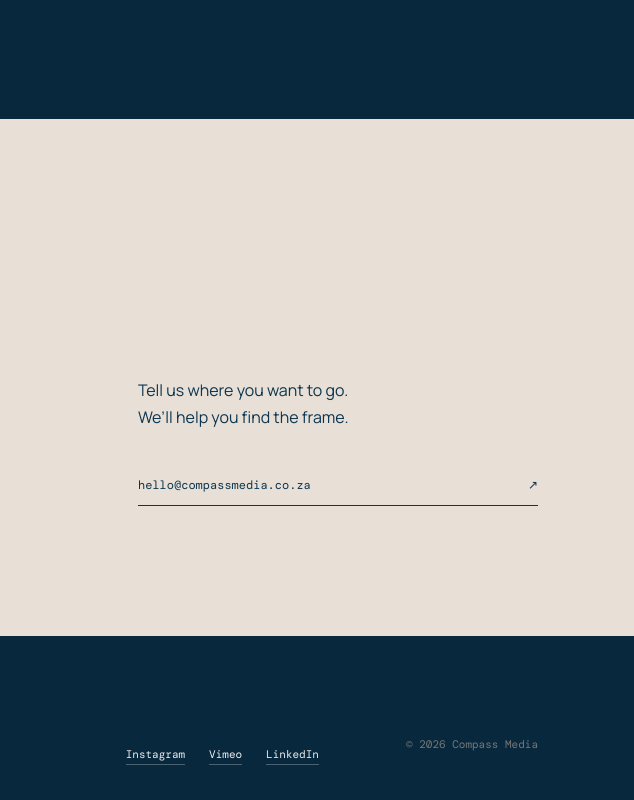
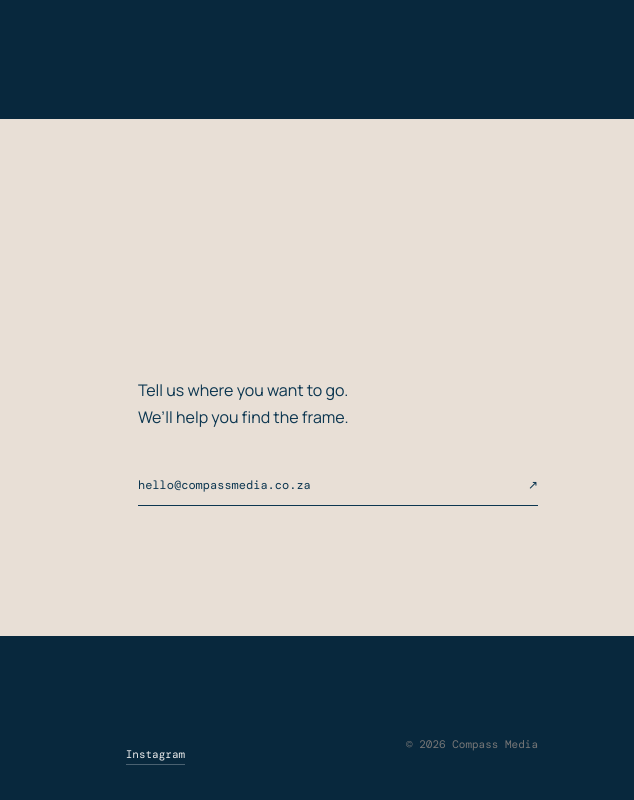
Before and after one commit to theobadenhorst18-tech/compassmediasa, a plain HTML site: page index.html in a window 1280 px wide. Shown: the part 4325-5125 px from the top of the page, 646-1280 px from the left. Drawn offline with nearby package versions, Linux system fonts and the light colour scheme.

Commit message:
Remove unused social links

```diff
--- a/index.html
+++ b/index.html
@@ -96,7 +96,7 @@
   <footer>
     <div class="brand footer-brand"><img class="brand-logo" src="media/logos/compass-media-logo-white.png" alt="Compass Media"></div>
     <p>Nelspruit, South Africa<br>Available worldwide.</p>
-    <div class="socials"><a href="https://www.instagram.com/compass_media_sa/" target="_blank" rel="noopener noreferrer">Instagram</a><a href="#">Vimeo</a><a href="#">LinkedIn</a></div>
+    <div class="socials"><a href="https://www.instagram.com/compass_media_sa/" target="_blank" rel="noopener noreferrer">Instagram</a></div>
     <p class="copyright">© <span id="year"></span> Compass Media</p>
   </footer>
   <script src="script.js"></script>
```
